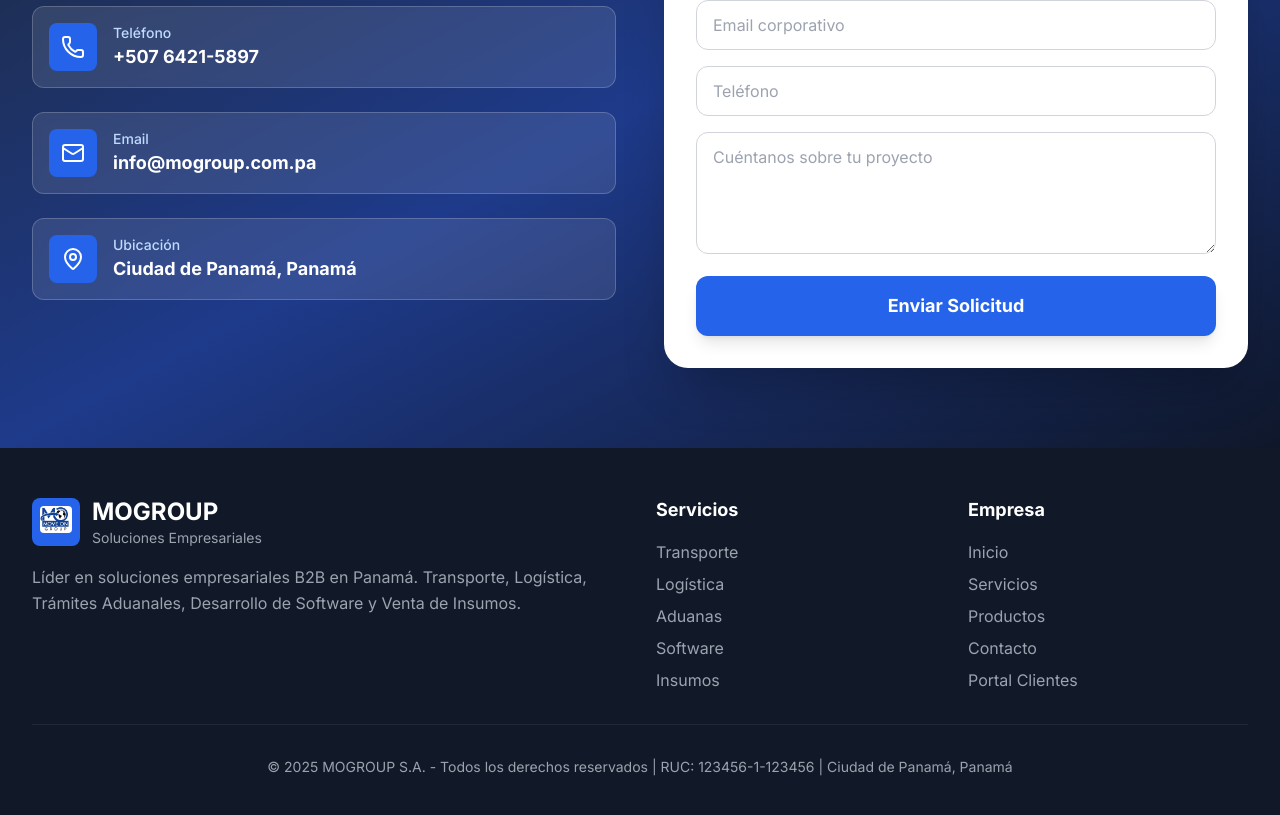
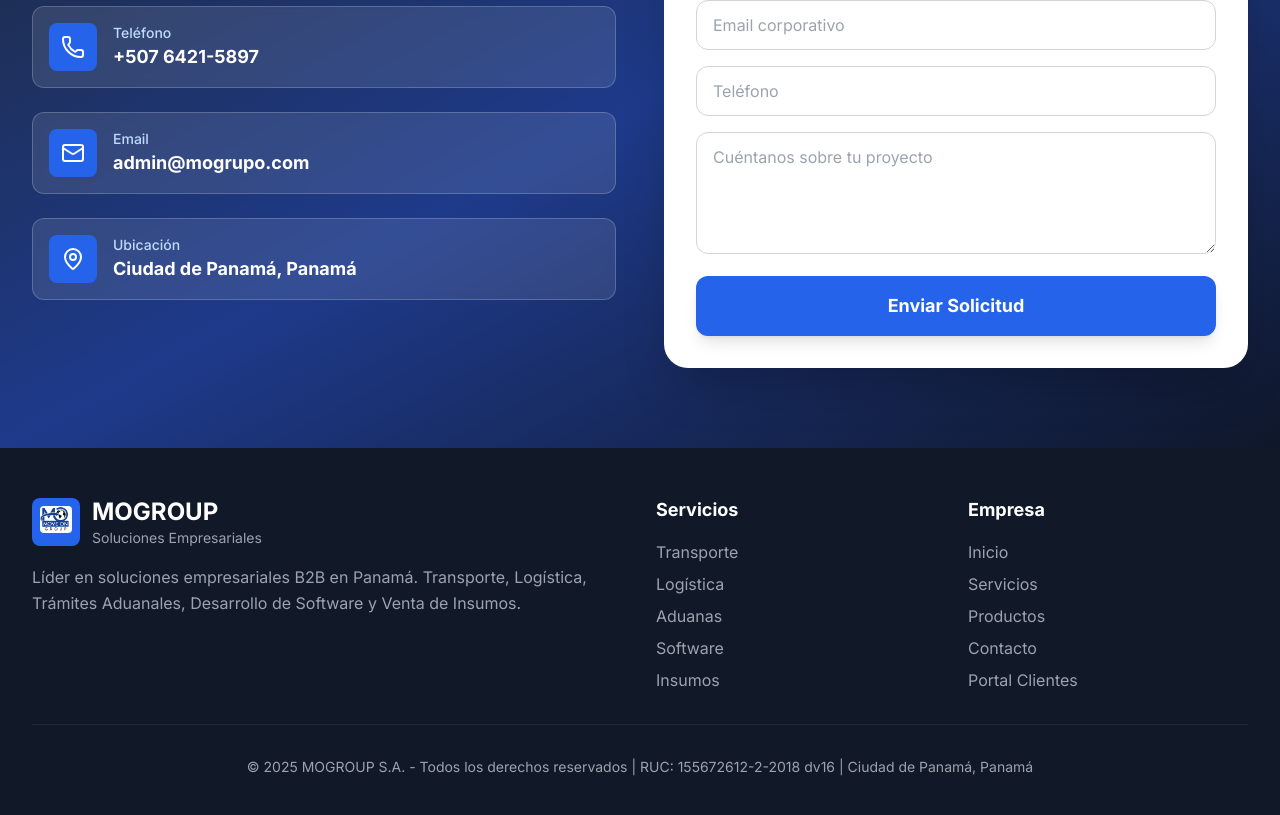
Before and after one commit to berhjoan/mogroup-enterprise, a Next.js app: page / in a window 1280 px wide. Shown: the part 3129-3944 px from the top of the page. Built offline with nearby package versions, Linux system fonts and the light colour scheme.

Commit message:
update: Cambiar correo de contacto a admin@mogrupo.com

```diff
--- a/src/app/page.tsx
+++ b/src/app/page.tsx
@@ -309,7 +309,7 @@ export default function HomePage() {
               <div className="space-y-6">
                 {[
                   { icono: <Phone className="w-6 h-6" />, titulo: 'Teléfono', info: '+507 6421-5897' },
-                  { icono: <Mail className="w-6 h-6" />, titulo: 'Email', info: 'info@mogroup.com.pa' },
+                  { icono: <Mail className="w-6 h-6" />, titulo: 'Email', info: 'admin@mogrupo.com' },
                   { icono: <MapPin className="w-6 h-6" />, titulo: 'Ubicación', info: 'Ciudad de Panamá, Panamá' }
                 ].map((item, idx) => (
                   <div key={idx} className="flex items-center gap-4 bg-white/10 backdrop-blur-sm rounded-xl p-4 border border-white/20">
@@ -409,7 +409,7 @@ export default function HomePage() {
           </div>
 
           <div className="border-t border-gray-800 pt-8 text-center text-gray-400">
-            <p className="text-sm">© 2025 MOGROUP S.A. - Todos los derechos reservados | RUC: 123456-1-123456 | Ciudad de Panamá, Panamá</p>
+            <p className="text-sm">© 2025 MOGROUP S.A. - Todos los derechos reservados | RUC: 155672612-2-2018 dv16 | Ciudad de Panamá, Panamá</p>
           </div>
         </div>
       </footer>
```
